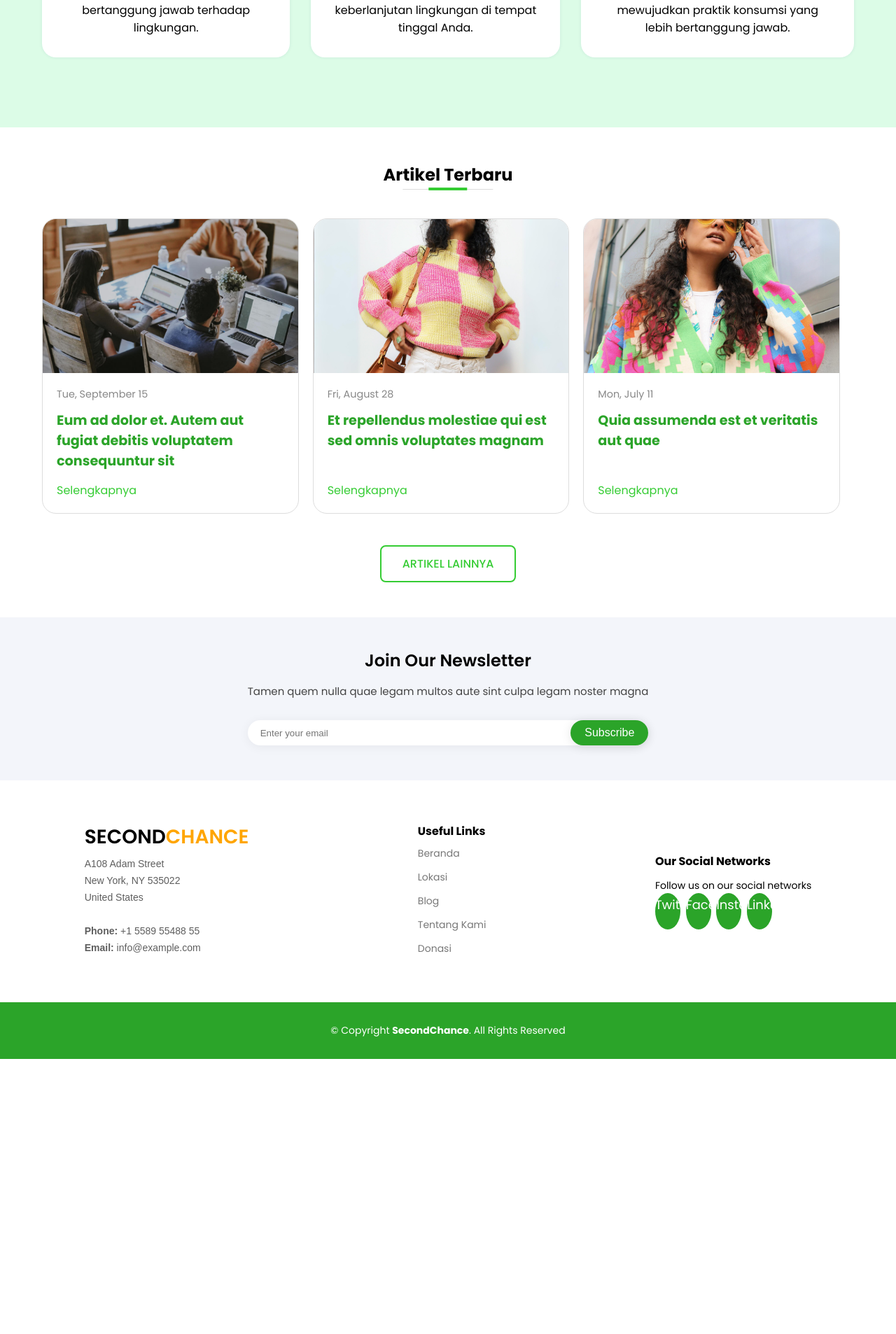
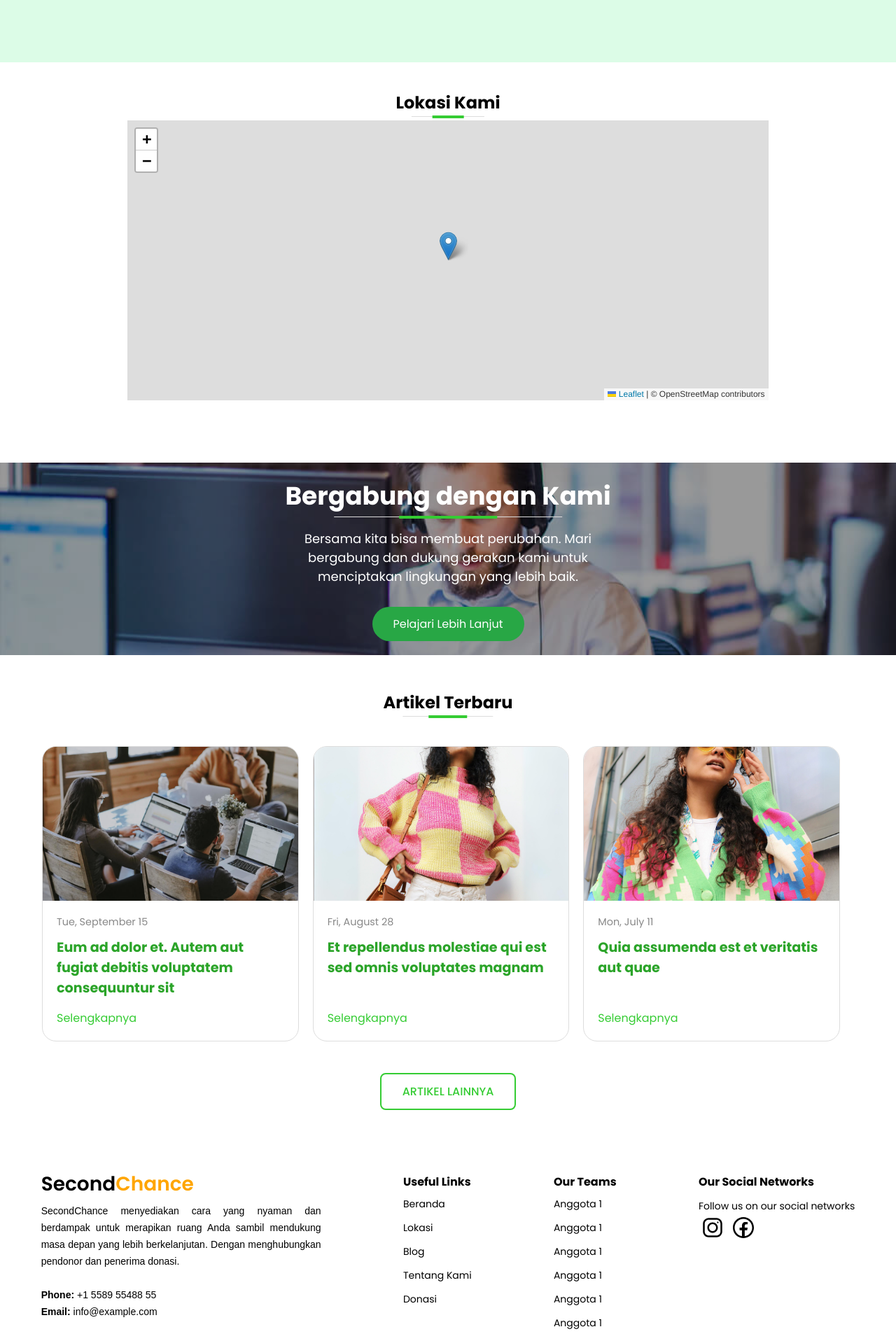
Before and after one commit to egaaips/SecondChance, a Laravel app: page / in a window 1280 px wide. Shown: the part 1542-3448 px from the top of the page at 70% size. Before the commit the page ends 3055 px from the top, so only its background shows below. Run offline with Laravel 12, Linux system fonts and the light colour scheme.

Commit message:
add location section

```diff
--- a/public/css/style.css
+++ b/public/css/style.css
@@ -816,7 +816,71 @@
     align-items: center;
     justify-content: center;
 }
+/*--------------------------------------------------------------
+# Lokasi
+--------------------------------------------------------------*/
+#lokasi {
+    display: flex;
+    flex-direction: column;
+    align-items: center;
+    padding: 40px 60px;
+}
 
+#lokasi h2 {
+    width: fit-content;
+}
+
+.maps {
+    width: 100%;
+}
+
+/*--------------------------------------------------------------
+# CTA
+--------------------------------------------------------------*/
+.cta-section {
+    position: relative;
+    /* padding: 60px 20px; */
+    background: url(/assets/img/blog/blog-1.jpg) no-repeat center center fixed;
+    background-size: cover;
+    color: white;
+    text-align: center;
+}
+
+.cta-content {
+    /* max-width: 800px; */
+    margin: 0 auto;
+    background: rgba(0, 0, 0, 0.4) none repeat scroll 0 0;
+    padding: 20px 40px;
+    display: flex;
+    flex-direction: column;
+    align-items: center;
+}
+
+.cta-section h2 {
+    font-size: 36px;
+    margin-bottom: 20px;
+    width: fit-content;
+}
+
+.cta-section p {
+    font-size: 18px;
+    margin-bottom: 30px;
+    width: 500px;
+}
+
+.btn-cta {
+    display: inline-block;
+    padding: 12px 30px;
+    background-color: #28a745; /* Green color */
+    color: #fff;
+    text-decoration: none;
+    border-radius: 25px;
+    font-size: 16px;
+}
+
+.btn-cta:hover {
+    background-color: #218838;
+}
 
 /*--------------------------------------------------------------
 # Footer
@@ -840,7 +904,7 @@
     padding: 0;
     line-height: 1;
     font-weight: 600;
-    color: black;
+    color: #000;
 }
 
 #footer .footer-newsletter form {
@@ -880,7 +944,7 @@
 }
 
 #footer .footer-top {
-    padding: 60px 0 30px 0;
+    padding: 40px 0 0;
     background: #fff;
 }
 
@@ -893,9 +957,8 @@
     margin: 0 0 10px 0;
     padding: 2px 0 2px 0;
     line-height: 1;
-    text-transform: uppercase;
     font-weight: 600;
-    color: black;
+    color: #000;
 }
 
 #footer .footer-top .footer-contact p {
@@ -903,7 +966,9 @@
     line-height: 24px;
     margin-bottom: 0;
     font-family: "Jost", sans-serif;
-    color: #5e5e5e;
+    color: #000;
+    width: 400px;
+    text-align: justify;
 }
 
 #footer .footer-top h4 {
@@ -942,7 +1007,7 @@
 }
 
 #footer .footer-top .footer-links ul a {
-    color: #777777;
+    color: #000;
     transition: 0.3s;
     display: inline-block;
     line-height: 1;
@@ -998,6 +1063,11 @@
     align-items: center;
     justify-content: space-around;
 }
+.footer-row {
+    display: flex;
+    align-items: flex-start;
+    justify-content: space-around;
+}
 
 .footer-bottom {display: flex;flex-direction: column;align-items: center;justify-content: center;gap: 10px;}
 
--- /dev/null
+++ b/public/maps/maps.html
@@ -0,0 +1,46 @@
+<!DOCTYPE html>
+<html>
+<head>
+    <title>Multiple Locations with Leaflet</title>
+    <link rel="stylesheet" href="https://unpkg.com/leaflet/dist/leaflet.css" />
+    <style>
+        body {
+            display: flex;
+            justify-content: center;
+        }
+
+        #map {
+            height: 400px;
+            width: 80%;
+        }
+    </style>
+</head>
+<body>
+    <div id="map"></div>
+
+    <script src="https://unpkg.com/leaflet/dist/leaflet.js"></script>
+    <script>
+        // Initialize the map
+        var map = L.map('map').setView([-6.200000, 106.816666], 10);
+
+        // Load and display tile layer on the map
+        L.tileLayer('https://{s}.tile.openstreetmap.org/{z}/{x}/{y}.png', {
+            attribution: '© OpenStreetMap contributors'
+        }).addTo(map);
+
+        // Locations array
+        var locations = [
+            { lat: -6.200000, lng: 106.816666, title: "Jakarta" },
+            { lat: -6.914744, lng: 107.609810, title: "Bandung" },
+            { lat: -7.250445, lng: 112.768845, title: "Surabaya" },
+            // Add more locations as needed
+        ];
+
+        // Loop through the locations and place a marker for each
+        locations.forEach(function(location) {
+            var marker = L.marker([location.lat, location.lng]).addTo(map);
+            marker.bindPopup("<b>" + location.title + "</b>");
+        });
+    </script>
+</body>
+</html>
--- a/resources/views/index.blade.php
+++ b/resources/views/index.blade.php
@@ -123,6 +123,27 @@
     </section>
     <!-- End Fitur Section -->
 
+    <!-- Location Section -->
+    <section id="lokasi">
+        <h2>Lokasi Kami</h2>
+        <div class="maps">
+            <iframe
+            src="{{ asset('maps/maps.html') }}" width="100%" height="450" frameborder="0" style="border:0;"  allowfullscreen="" aria-hidden="false" tabindex="0">
+            </iframe>
+        </div>
+    </section>
+    <!-- End Location Section -->
+
+    <!-- CTA Section -->
+    <section id="cta" class="cta-section">
+        <div class="cta-content">
+            <h2>Bergabung dengan Kami</h2>
+            <p>Bersama kita bisa membuat perubahan. Mari bergabung dan dukung gerakan kami untuk menciptakan lingkungan yang lebih baik.</p>
+            <a href="#" class="btn-cta">Pelajari Lebih Lanjut</a>
+        </div>
+    </section>
+    <!-- CTA Section End -->
+
     <!-- Blog Section -->
     <section id="blog">
         <h2>Artikel Terbaru</h2>
@@ -187,4 +208,6 @@
         <a href="#" class="btn-rounded-full read-more">ARTIKEL LAINNYA</a>
     </section>
     <!-- Blog Section End-->
+
+
 @endsection
--- a/resources/views/layouts/template.blade.php
+++ b/resources/views/layouts/template.blade.php
@@ -56,10 +56,10 @@
     <!-- ======= Footer ======= -->
     <footer id="footer">
 
-        <div class="footer-newsletter">
+        {{-- <div class="footer-newsletter">
             <div class="container">
                 <div class="row">
-                    <div class="col-lg-6">
+                    <div>
                         <h4>Join Our Newsletter</h4>
                         <p>Tamen quem nulla quae legam multos aute sint culpa legam noster magna</p>
                         <form action="" method="post">
@@ -69,24 +69,26 @@
                     </div>
                 </div>
             </div>
-        </div>
+        </div> --}}
 
         <div class="footer-top">
             <div class="container">
-                <div class="row">
+                <div class="footer-row">
 
-                    <div class="col-lg-3 col-md-6 footer-contact">
+                    <div class="footer-contact">
                         <h3>Second<span style="color: orange;">Chance</span></h3>
                         <p>
-                            A108 Adam Street <br>
-                            New York, NY 535022<br>
-                            United States <br><br>
+                            SecondChance menyediakan cara yang nyaman dan berdampak untuk merapikan ruang Anda sambil mendukung masa depan yang lebih berkelanjutan. Dengan menghubungkan pendonor dan penerima donasi.<br><br>
+                            {{-- SecondChance menyediakan cara yang nyaman dan <br>
+                            berdampak untuk merapikan ruang Anda sambil <br>
+                            mendukung masa depan yang lebih berkelanjutan. <br>
+                            Dengan menghubungkan pendonor dan penerima donasi.<br><br> --}}
                             <strong>Phone:</strong> +1 5589 55488 55<br>
                             <strong>Email:</strong> info@example.com<br>
                         </p>
                     </div>
 
-                    <div class="col-lg-3 col-md-6 footer-links">
+                    <div class="footer-links">
                         <h4>Useful Links</h4>
                         <ul>
                             <li><a href="#">Beranda</a></li>
@@ -96,15 +98,32 @@
                             <li><a href="#">Donasi</a></li>
                         </ul>
                     </div>
+                    <div class="footer-links">
+                        <h4>Our Teams</h4>
+                        <ul>
+                            <li><a href="#">Anggota 1</a></li>
+                            <li><a href="#">Anggota 1</a></li>
+                            <li><a href="#">Anggota 1</a></li>
+                            <li><a href="#">Anggota 1</a></li>
+                            <li><a href="#">Anggota 1</a></li>
+                            <li><a href="#">Anggota 1</a></li>
+                        </ul>
+                    </div>
 
-                    <div class="col-lg-3 col-md-6 footer-links">
+                    <div class="footer-links">
                         <h4>Our Social Networks</h4>
                         <p>Follow us on our social networks</p>
-                        <div class="social-links">
-                            <a href="#" class="twitter">Twitter</a>
-                            <a href="#" class="facebook">Facebook</a>
-                            <a href="#" class="instagram">Instagram</a>
-                            <a href="#" class="linkedin">LinkedIn</a>
+                        <div>
+                            <a href="#" class="twitter">
+                                <svg xmlns="http://www.w3.org/2000/svg" x="0px" y="0px" width="40" height="40" viewBox="0 0 32 32">
+                                    <path d="M 11.46875 5 C 7.917969 5 5 7.914063 5 11.46875 L 5 20.53125 C 5 24.082031 7.914063 27 11.46875 27 L 20.53125 27 C 24.082031 27 27 24.085938 27 20.53125 L 27 11.46875 C 27 7.917969 24.085938 5 20.53125 5 Z M 11.46875 7 L 20.53125 7 C 23.003906 7 25 8.996094 25 11.46875 L 25 20.53125 C 25 23.003906 23.003906 25 20.53125 25 L 11.46875 25 C 8.996094 25 7 23.003906 7 20.53125 L 7 11.46875 C 7 8.996094 8.996094 7 11.46875 7 Z M 21.90625 9.1875 C 21.402344 9.1875 21 9.589844 21 10.09375 C 21 10.597656 21.402344 11 21.90625 11 C 22.410156 11 22.8125 10.597656 22.8125 10.09375 C 22.8125 9.589844 22.410156 9.1875 21.90625 9.1875 Z M 16 10 C 12.699219 10 10 12.699219 10 16 C 10 19.300781 12.699219 22 16 22 C 19.300781 22 22 19.300781 22 16 C 22 12.699219 19.300781 10 16 10 Z M 16 12 C 18.222656 12 20 13.777344 20 16 C 20 18.222656 18.222656 20 16 20 C 13.777344 20 12 18.222656 12 16 C 12 13.777344 13.777344 12 16 12 Z"></path>
+                                </svg>
+                            </a>
+                            <a href="#" class="twitter">
+                                <svg xmlns="http://www.w3.org/2000/svg" x="0px" y="0px" width="40" height="40" viewBox="0 0 32 32">
+                                    <path d="M 16 4 C 9.3844276 4 4 9.3844276 4 16 C 4 22.615572 9.3844276 28 16 28 C 22.615572 28 28 22.615572 28 16 C 28 9.3844276 22.615572 4 16 4 z M 16 6 C 21.534692 6 26 10.465308 26 16 C 26 21.027386 22.311682 25.161277 17.488281 25.878906 L 17.488281 18.916016 L 20.335938 18.916016 L 20.783203 16.023438 L 17.488281 16.023438 L 17.488281 14.443359 C 17.488281 13.242359 17.882859 12.175781 19.005859 12.175781 L 20.810547 12.175781 L 20.810547 9.6523438 C 20.493547 9.6093438 19.822688 9.515625 18.554688 9.515625 C 15.906688 9.515625 14.355469 10.913609 14.355469 14.099609 L 14.355469 16.023438 L 11.632812 16.023438 L 11.632812 18.916016 L 14.355469 18.916016 L 14.355469 25.853516 C 9.6088556 25.070647 6 20.973047 6 16 C 6 10.465308 10.465308 6 16 6 z"></path>
+                                </svg>
+                            </a>
                         </div>
                     </div>
 
```
Also changed, not shown: public/assets/js/main.js.
